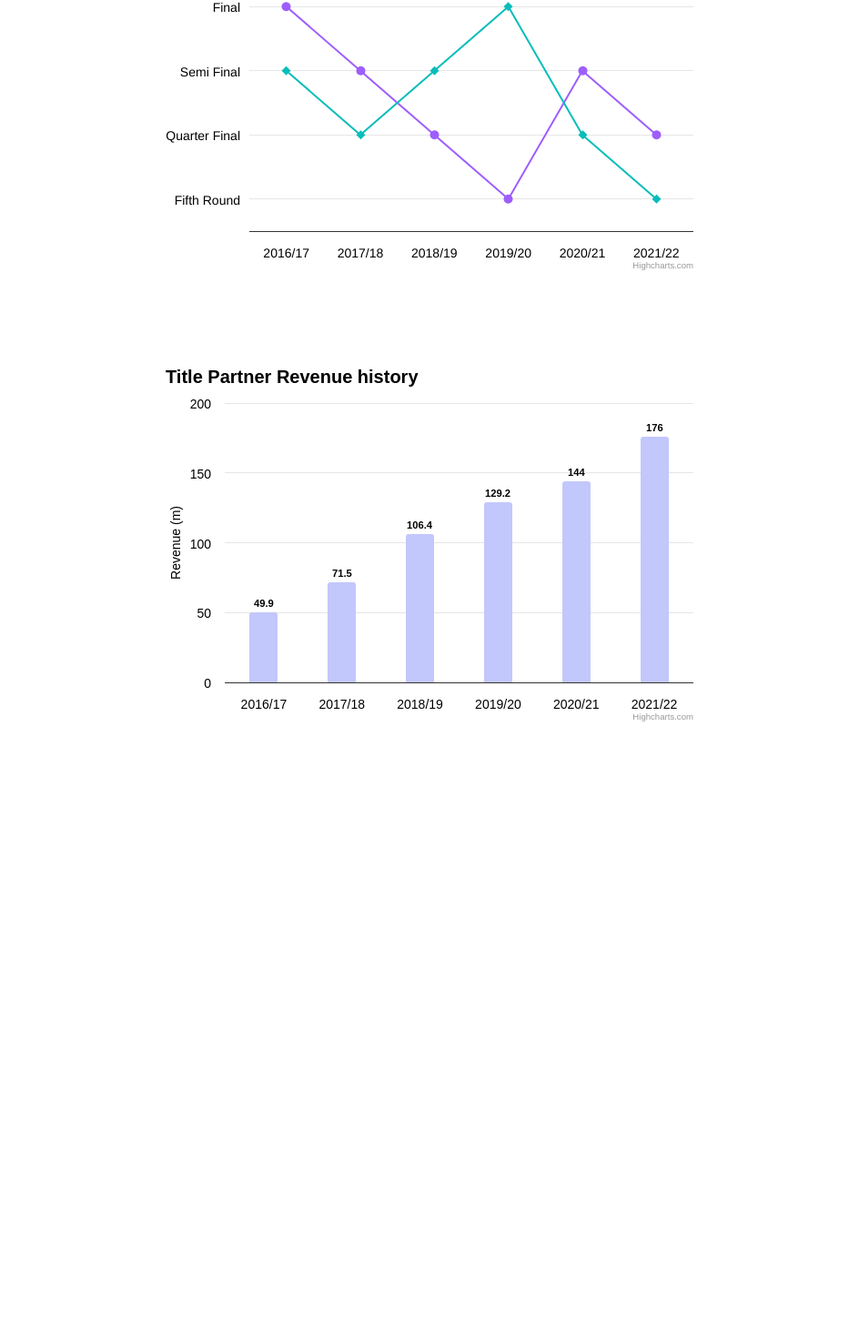
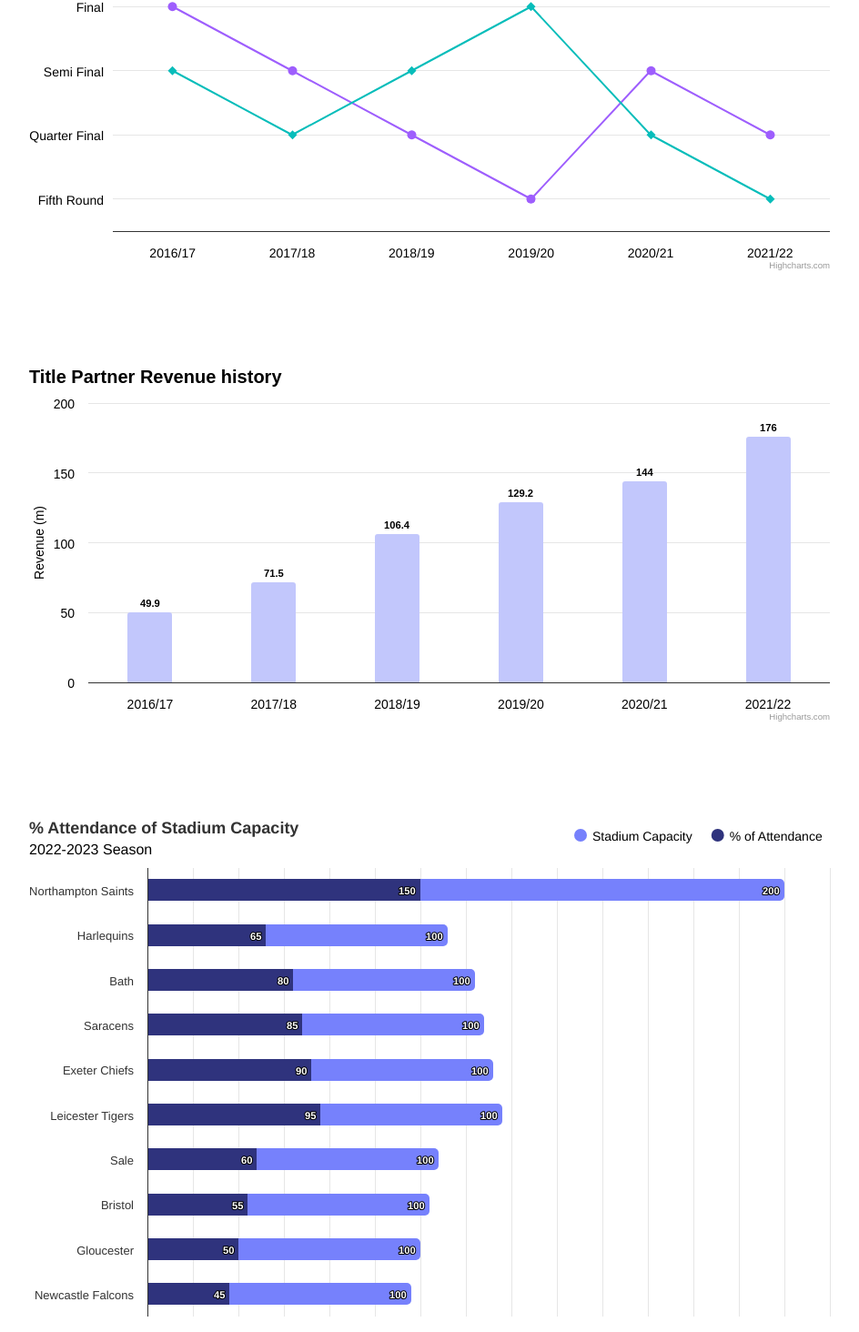
Before and after one commit to hafizzohaibaslam/highchart, a React (Vite) app: page / in a window 1280 px wide. Shown: the part 132-1596 px from the top of the page at 91% size, without its empty margins (168-1112 px from the left). Before the commit the page ends 1056 px from the top, so only its background shows below. Built offline with nearby package versions, Linux system fonts and the light colour scheme.

Commit message:
stacked bar chart

```diff
--- a/src/App.jsx
+++ b/src/App.jsx
@@ -184,87 +184,100 @@
 
 
 
-
   const stackedBarChartOptions = {
     chart: {
       type: 'bar',
-      backgroundColor: 'transparent',
-      height: 600 // Adjust height as necessary to match the design
+      backgroundColor: '#FFFFFF', // Set the background color to white
+      height: 600, // Adjust the height to match your design
+      width: 900,
     },
     title: {
       text: '% Attendance of Stadium Capacity',
       align: 'left',
       style: {
-        color: '#333333', // Color adjusted to a dark shade, assumed from the image
-        fontSize: '20px',
-        fontWeight: 'bold'
+        color: '#333333', // Dark text for the title
+        fontSize: '18px',
+        fontWeight: 'bold',
       }
     },
+    subtitle: {
+      text: '2022-2023 Season',
+      align: 'left',
+      style: {
+        color: '#000000',
+        fontSize: '16px',
+      },
+    },
     xAxis: {
-      categories: ['Newcastle Falcons', 'Gloucester', 'Bristol', 'Sale', 'Leicester Tigers', 'Exeter Chiefs', 'Saracens', 'Bath', 'Harlequins', 'Northampton Saints'],
-      title: {
-        text: null
-      },
+      categories: [
+        'Newcastle Falcons', 'Gloucester', 'Bristol', 'Sale',
+        'Leicester Tigers', 'Exeter Chiefs', 'Saracens',
+        'Bath', 'Harlequins', 'Northampton Saints'
+      ].reverse(), // Reverse the order to match the design
       labels: {
         style: {
           color: '#333333',
-          fontSize: '14px'
+          fontSize: '13px', // Match font size to your design
         }
       }
     },
     yAxis: {
       min: 0,
       title: {
-        text: null
+        text: null, // No title for yAxis
       },
+      gridLineColor: '#e6e6e6',
       labels: {
-        overflow: 'justify',
         style: {
           color: '#333333',
-          fontSize: '14px'
+          fontSize: '13px', // Match font size to your design
         }
       }
     },
+    legend: {
+      layout: 'horizontal',
+      align: 'right',
+      verticalAlign: 'top',
+      floating: true,
+      itemStyle: {
+        color: '#000000',
+        fontSize: '14px',
+      },
+    },
     tooltip: {
       shared: true,
-      valueSuffix: ' units' // Modify as per the data unit
+      pointFormat: '<span style="color:{series.color}">{series.name}</span>: <b>{point.y}</b><br/>',
     },
     plotOptions: {
+      series: {
+        stacking: 'normal',
+        borderRadius: 5, // If the bars in the design are rounded
+        borderWidth: 0,
+      },
       bar: {
-        stacking: 'normal',
         dataLabels: {
           enabled: true,
-          color: '#FFFFFF' // Set to white or as per design for visibility
+          inside: true, // To match the design
+          align: 'right', // To match the design
+          color: '#FFFFFF' // White text for data labels
         },
-        // Remove the border radius if you want the bars to be flat without rounded corners
-      }
-    },
-    legend: {
-      layout: 'vertical',
-      align: 'right',
-      verticalAlign: 'top',
-      x: -40,
-      y: 80,
-      floating: true,
-      borderWidth: 1,
-      backgroundColor: Highcharts.defaultOptions.legend.backgroundColor || '#FFFFFF',
-      shadow: true,
-      reversed: true // To maintain the order in the design
+      },
+
     },
     credits: {
-      enabled: false // Disable the Highcharts credits
+      enabled: false,
     },
+
     series: [{
+      name: 'Stadium Capacity',
+      data: [200, 100, 100, 100, 100, 100, 100, 100, 100, 100], // Dummy data
+      color: '#7681FC', // Light blue color from the image
+    }, {
       name: '% of Attendance',
-      data: [10, 20, 30, 40, 50, 60, 70, 80, 90, 100], // Sample data
-      color: '#7cb5ec' // Light blue color from the image
-    }, {
-      name: 'Stadium Capacity',
-      data: [110, 120, 130, 140, 150, 160, 170, 180, 190, 200], // Sample data
-      color: '#434348' // Dark blue color from the image
+      data: [150, 65, 80, 85, 90, 95, 60, 55, 50, 45], // Dummy data
+      color: '#2F337D', // Dark blue color from the image
     }]
   };
-
 
 
 
@@ -293,7 +306,7 @@
 
 
     <div>
-      {/* <HighchartsReact highcharts={Highcharts} options={stackedBarChartOptions} /> */}
+    <HighchartsReact highcharts={Highcharts} options={stackedBarChartOptions} />
     </div>
 
     </>
```
